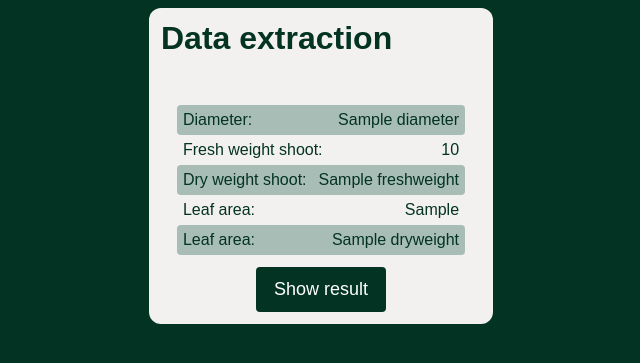
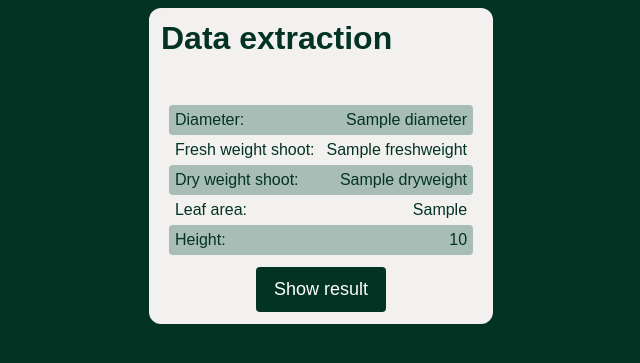
Before and after one commit to Niekwijs/lettuce-growth-models, a Flask app: template Flask_API/templates/extraction.html in a window 1280 px wide. Shown: the top 363 px of the page, without its empty margins (319-959 px from the left). Run offline with Flask 2, Linux system fonts and the light colour scheme; the template is opened without the code that fills it: most values are stand-ins (such as "Sample title", 1, 10 or a date in 2020).

Commit message:
Fixed height missing from forum and wrong names

```diff
--- a/Flask_API/templates/extraction.html
+++ b/Flask_API/templates/extraction.html
@@ -28,14 +28,14 @@
             <div class="extractionImage__data-item">
               <div class="data-item__title">Fresh weight shoot:</div>
               <div class="data-item__value">
-                {{ result_plant.height }}
-                <input type="hidden" name="FreshWeightShoot" value="{{ result_plant.height }}"></div>
+                {{ result_plant.freshweight }}
+                <input type="hidden" name="FreshWeightShoot" value="{{ result_plant.freshweight }}"></div>
             </div>
             <div class="extractionImage__data-item">
               <div class="data-item__title">Dry weight shoot:</div>
               <div class="data-item__value">
-                {{ result_plant.freshweight }}
-                <input type="hidden" name="DryWeightShoot" value="{{ result_plant.freshweight }}"></div>
+                {{ result_plant.dryweight }}
+                <input type="hidden" name="DryWeightShoot" value="{{ result_plant.dryweight }}"></div>
             </div>
             <div class="extractionImage__data-item">
               <div class="data-item__title">Leaf area:</div>
@@ -44,10 +44,10 @@
                 <input type="hidden" name="LeafArea" value="{{ result_plant.leaf_area }}"></div>
             </div>
             <div class="extractionImage__data-item">
-              <div class="data-item__title">Leaf area:</div>
+              <div class="data-item__title">Height:</div>
               <div class="data-item__value">
-                {{ result_plant.dryweight }}
-                <input type="hidden" name="" value="{{ result_plant.dryweight }}"></div>
+                {{ result_plant.height }}
+                <input type="hidden" name="" value="{{ result_plant.height }}"></div>
             </div>
           </div>
 
```
